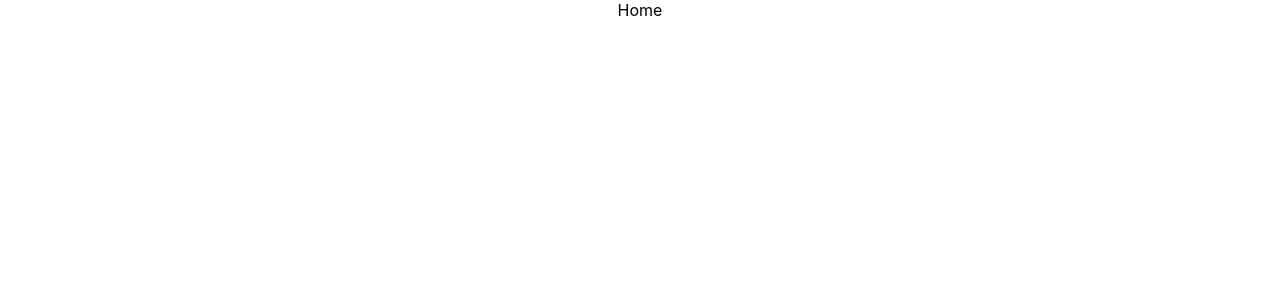
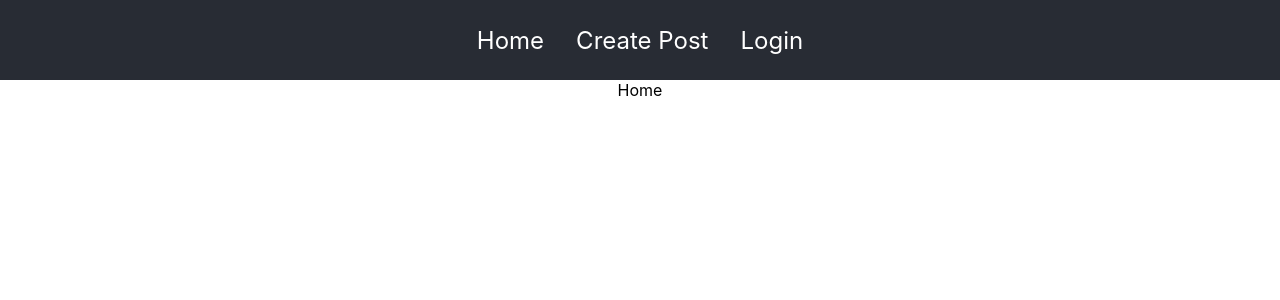
Before and after one commit to Re-he4i5/blog-react-firebase, a React (Create React App) app: page / in a window 1280 px wide. Shown: the top 300 px of the page. Built offline with nearby package versions, Linux system fonts and the light colour scheme.

Commit message:
ナビゲーションバーの追加とレイアウト修正

```diff
--- a/src/App.css
+++ b/src/App.css
@@ -1,3 +1,23 @@
 .App {
   text-align: center;
 }
+
+nav {
+  display: flex;
+  justify-content: center;
+  align-items: center;
+  height: 10vh;
+  background-color: #282c34;
+}
+
+nav a {
+  color: white;
+  text-decoration: none;
+  margin: 0 1rem;
+  font-size: 1.5rem;
+  transition: 0.3ms;
+}
+
+nav a:hover {
+  color: #61dafb;
+}
--- a/src/App.js
+++ b/src/App.js
@@ -5,14 +5,16 @@ import Home from "./components/Home";
 import CreatePost from "./components/CreatePost";
 import Login from "./components/Login";
 import Logout from "./components/Logout";
+import Navbar from "./components/Navbar";
 
 function App() {
   return (
     <div className="App">
       <Router>
+        <Navbar />
         <Routes>
           <Route path="/" element={<Home />} />
-          <Route path="/create" element={<CreatePost />} />
+          <Route path="/createpost" element={<CreatePost />} />
           <Route path="/login" element={<Login />} />
           <Route path="/logout" element={<Logout />} />
         </Routes>
--- /dev/null
+++ b/src/components/Navbar.js
@@ -0,0 +1,14 @@
+import React from "react";
+import { Link } from "react-router-dom";
+
+function Navbar() {
+  return (
+    <nav>
+      <Link to="/">Home</Link>
+      <Link to="/createpost">Create Post</Link>
+      <Link to="/login">Login</Link>
+    </nav>
+  );
+}
+
+export default Navbar;
```
